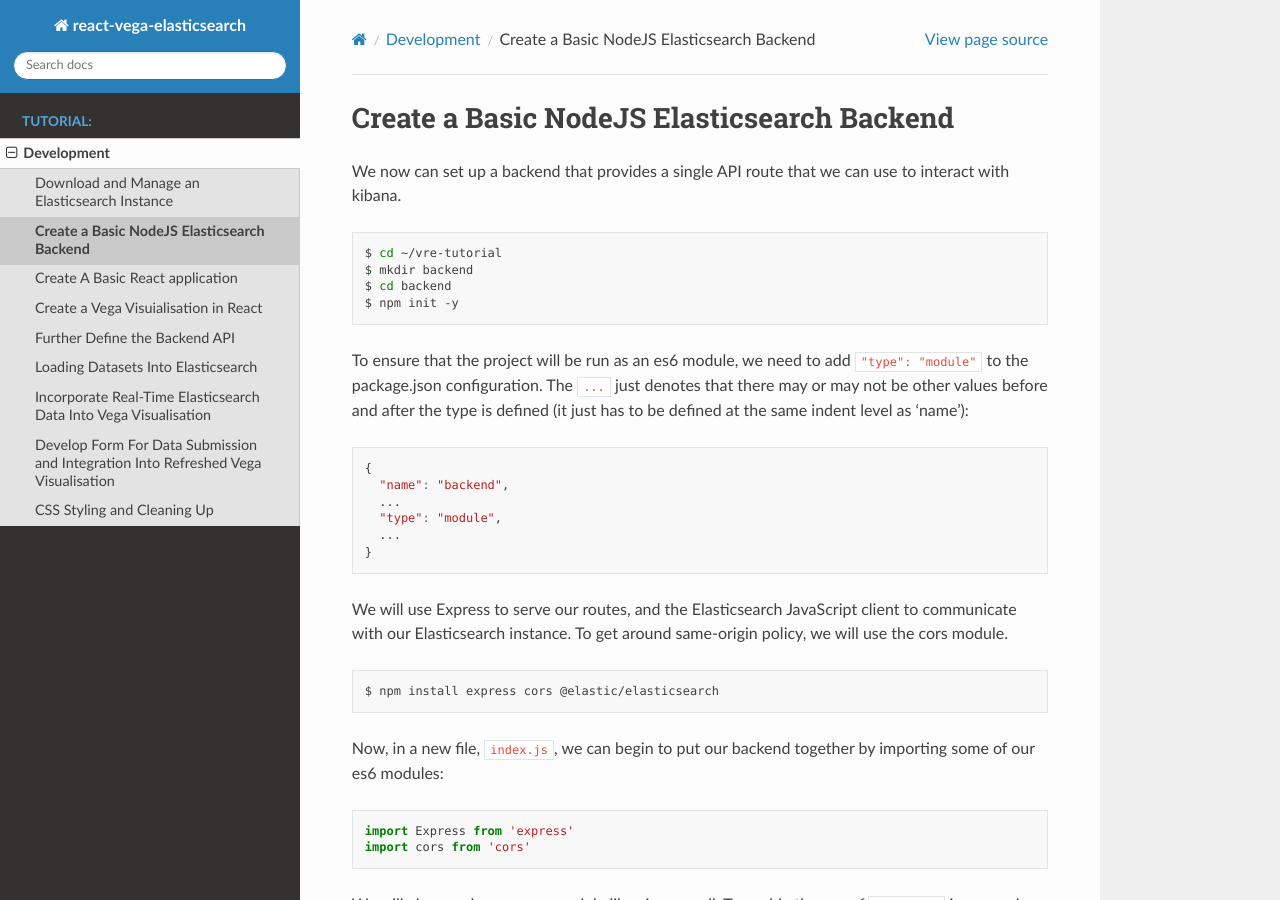
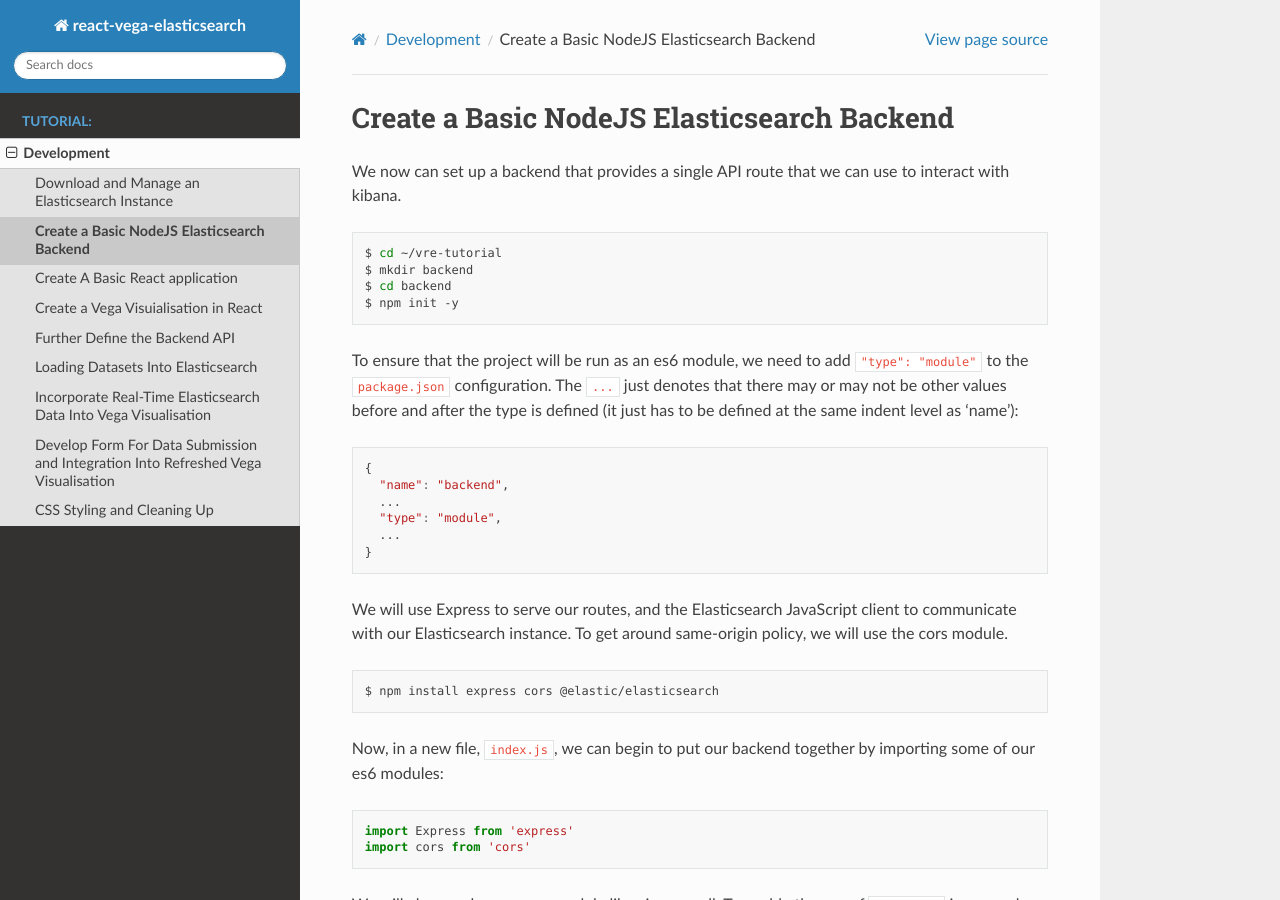
Before and after one commit to tcg-digital-us/react-box-whiskers-poc, a Sphinx documentation site: the page built from docs/source/project/development/create-backend.rst, in a window 1280 px wide and 900 px high. Built offline with Sphinx 7.4.7 and the Read the Docs theme 2.0.0, drawn with Linux system fonts in a browser that asks for light colours.

Commit message:
minor style changes

```diff
--- a/docs/source/project/development.rst
+++ b/docs/source/project/development.rst
@@ -18,7 +18,6 @@ This project requires 3 major components:
 
 * The third and final componnent is the front-end, our React application itself,
   which we will connect to Elasticsearch by using the API we design for our back-end.
-
 
 This project is designed to create a minimum viable proof of concept, so only the
 API calls required that help us build our specific graph will be defined, but by the
--- a/docs/source/project/development/create-backend.rst
+++ b/docs/source/project/development/create-backend.rst
@@ -13,7 +13,7 @@ interact with kibana.
    $ npm init -y
 
 To ensure that the project will be run as an es6 module, we need to add
-``"type": "module"`` to the package.json configuration. The ``...`` just
+``"type": "module"`` to the ``package.json`` configuration. The ``...`` just
 denotes that there may or may not be other values before and after the
 type is defined (it just has to be defined at the same indent level as
 'name'):
```
